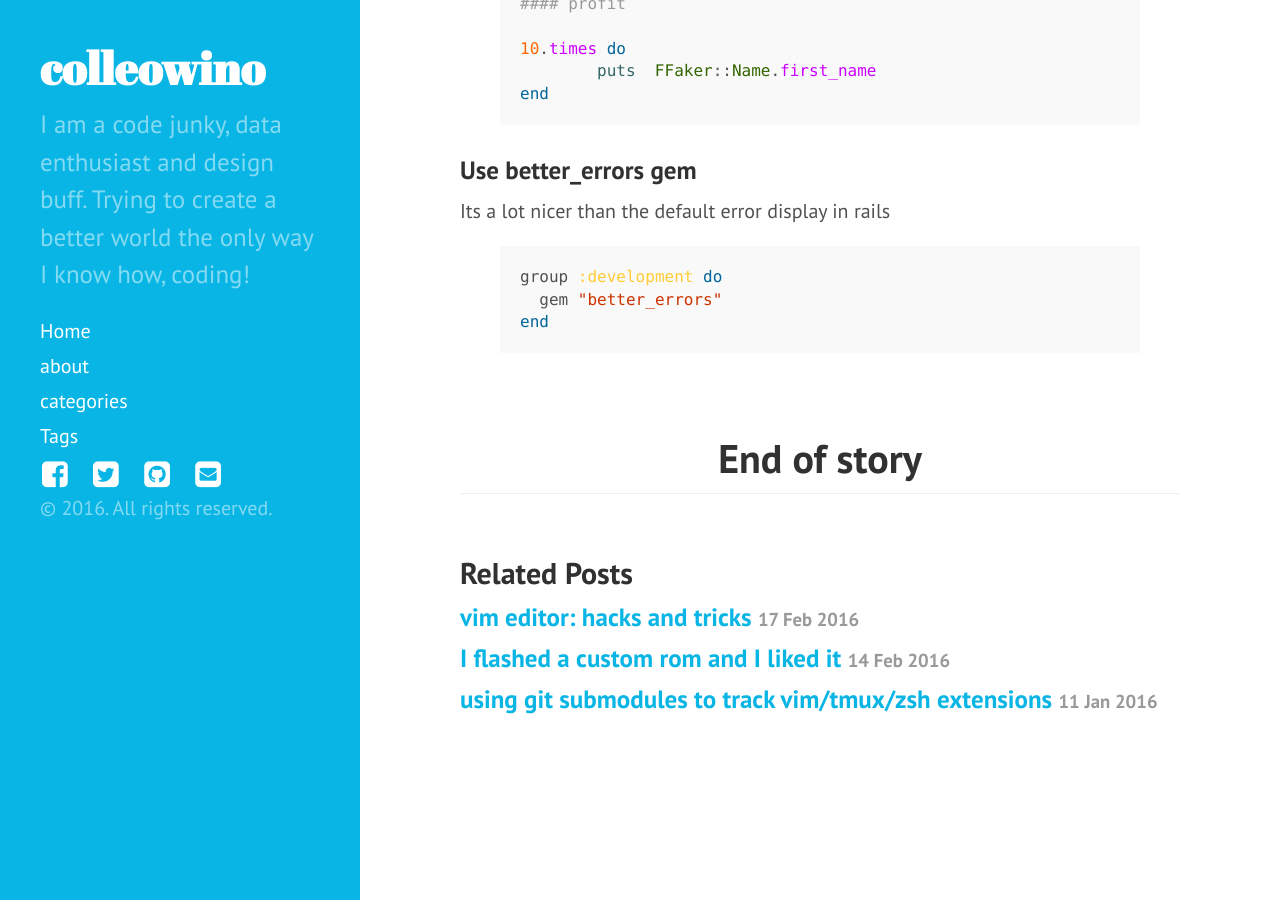
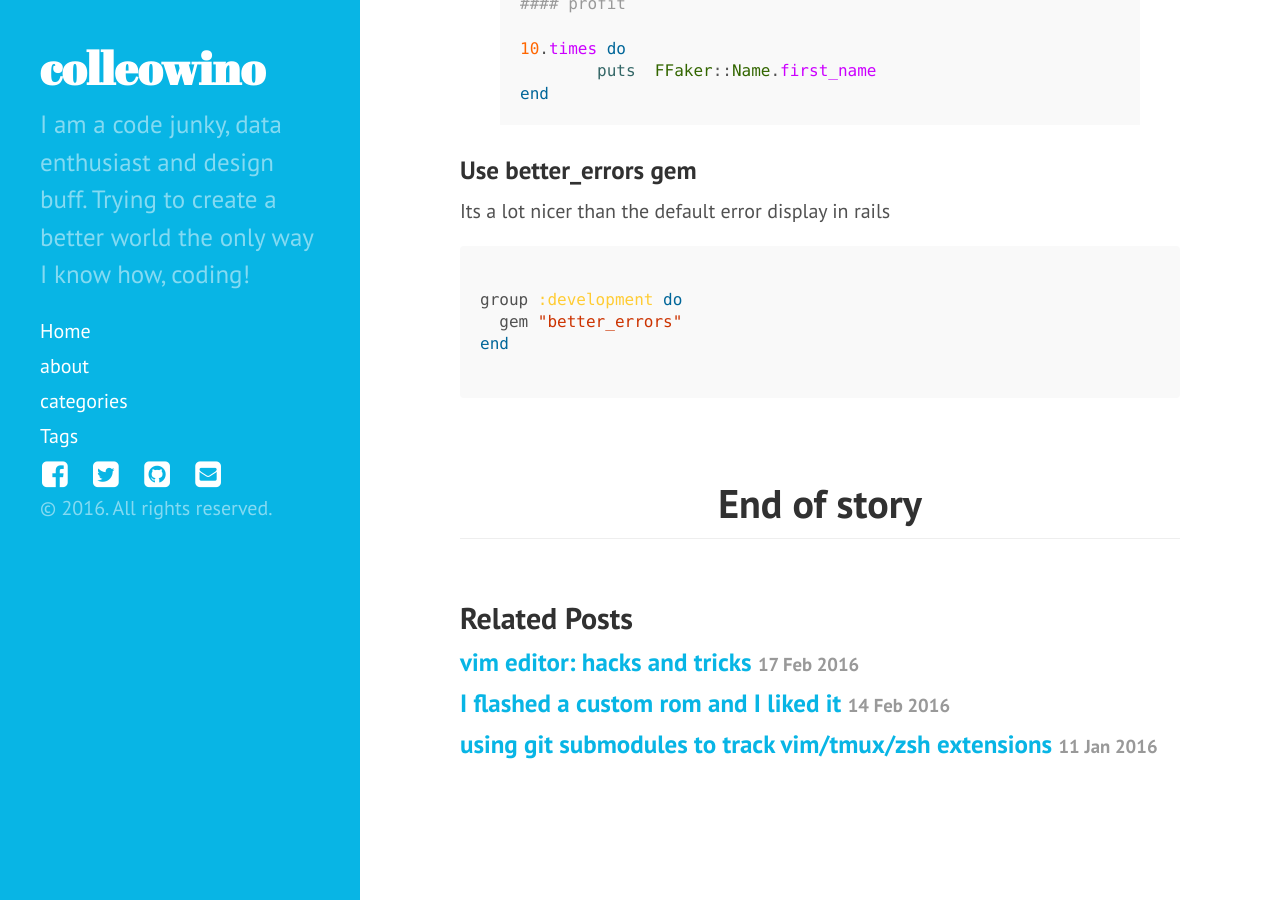
Before and after one commit to colleowino/colleowino.github.io, a Jekyll site: the page built from _posts/2015-10-03-ruby-tricks.md, in a window 1280 px wide and 900 px high, scrolled down 1194 px. Built offline with Jekyll 4.4.1, drawn with Linux system fonts in a browser that asks for light colours; nearby versions of some CDN libraries; comment, search, counter and statistics services are not loaded.

Commit message:
new code highlighting

```diff
--- a/_posts/2015-10-03-ruby-tricks.md
+++ b/_posts/2015-10-03-ruby-tricks.md
@@ -42,10 +42,11 @@
 ### Use better\_errors gem
 Its a lot nicer than the default error display in rails
 
-{% highlight rb tabsize=2 %}
+
+~~~ruby
 
 group :development do
   gem "better_errors"
 end
 
-{% endhighlight %}
+~~~
```
